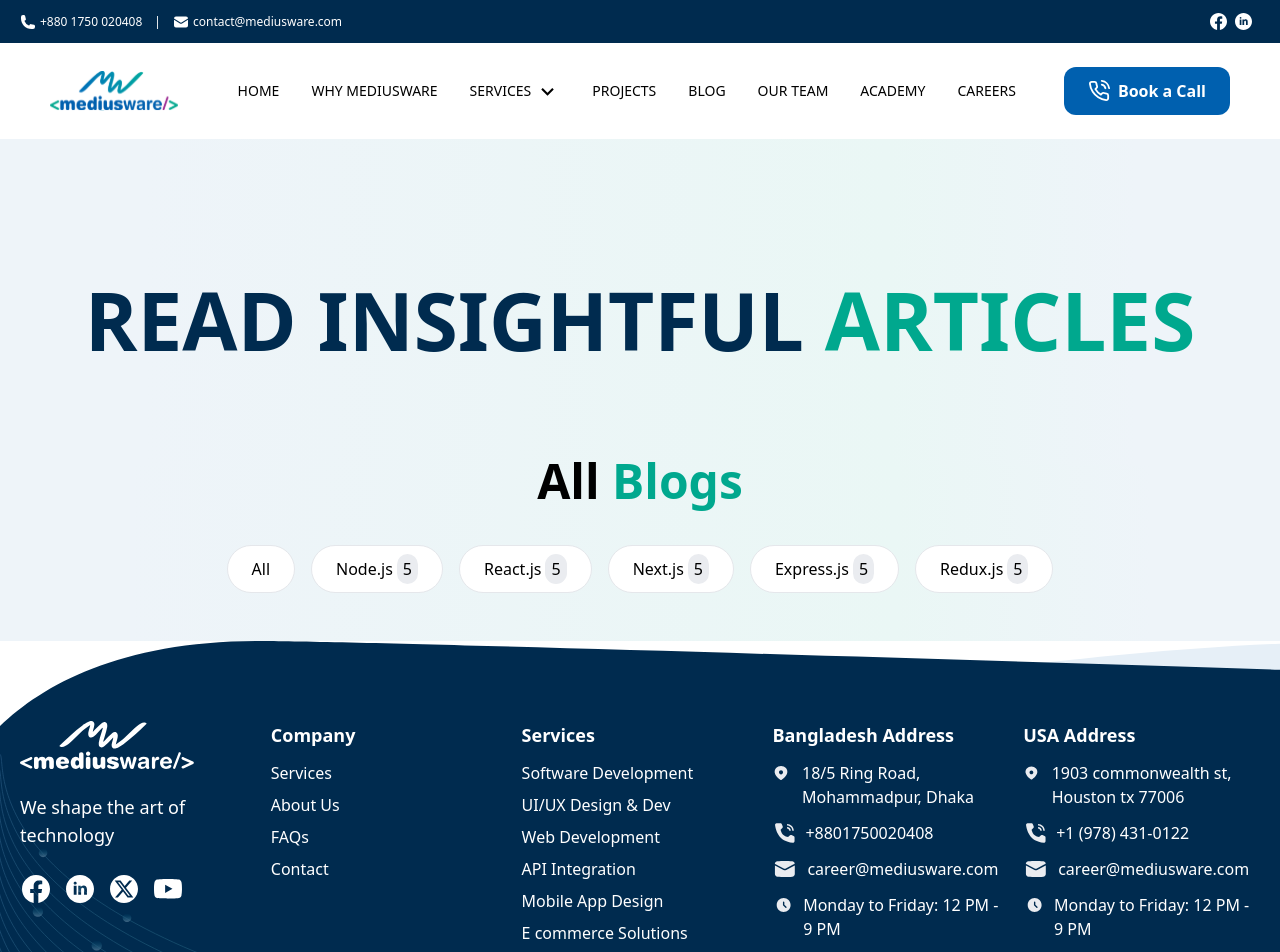
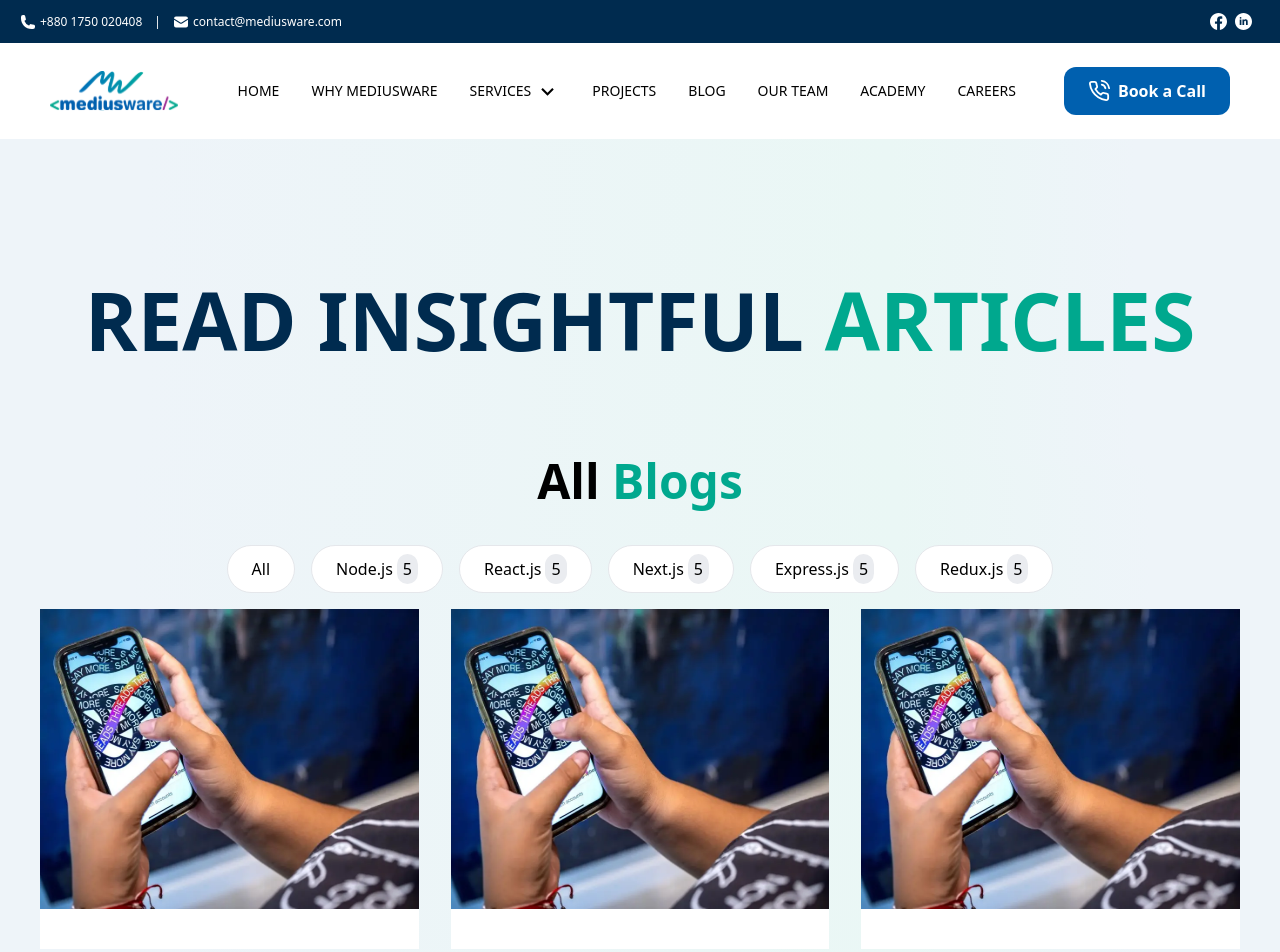
Before and after one commit to md-galib-hossain/mediusware-task, a React (Vite) app: page / in a window 1280 px wide. Shown: the top 952 px of the page. Built offline with nearby package versions, Linux system fonts and the light colour scheme.

Commit message:
test vercel

```diff
--- a/src/components/AllBlogs.jsx
+++ b/src/components/AllBlogs.jsx
@@ -1,3 +1,4 @@
+import BlogCard from "./Ui/BlogCard/BlogCard";
 import KeywordCapsule from "./Ui/KeywordCapsule/KeywordCapsule";
 
 const AllBlogs = () => {
@@ -18,6 +19,18 @@
               count={keyword.count}
             />
           ))}
+
+
+<div className="grid grid-cols-3 gap-[32px]">
+{
+
+blogCards.map((blogCard)=> <BlogCard key={blogCard.id} blogCard={blogCard}/>)
+
+}
+  </div>
+
+
+
 
       </div>
     </div>
@@ -58,3 +71,40 @@
     count: 5,
   },
 ];
+
+const blogCards = [
+  {
+    id: 1,
+    name: "blog1"
+  }
+  ,
+  {
+    id: 1,
+    name: "blog1"
+  }
+  ,
+  {
+    id: 1,
+    name: "blog1"
+  }
+  ,
+  {
+    id: 1,
+    name: "blog1"
+  }
+  ,
+  {
+    id: 1,
+    name: "blog1"
+  }
+  ,
+  {
+    id: 1,
+    name: "blog1"
+  }
+  ,
+  {
+    id: 1,
+    name: "blog1"
+  }
+]
--- /dev/null
+++ b/src/components/Ui/BlogCard/BlogCard.tsx
@@ -0,0 +1,17 @@
+import React from 'react'
+
+const BlogCard = ({blogCard}) => {
+  return (
+    <div className=' rounded-2xl'>
+       <div className='max-w-[544px] h-[300px]'>
+       <img src={"/blog.png"} alt="Blog Card" className='w-full h-full'/>
+
+       </div>
+       <div className='bg-white h-10 p-4'>
+
+       </div>
+    </div>
+  )
+}
+
+export default BlogCard
```
Also changed, not shown: public/blog.png (added).
